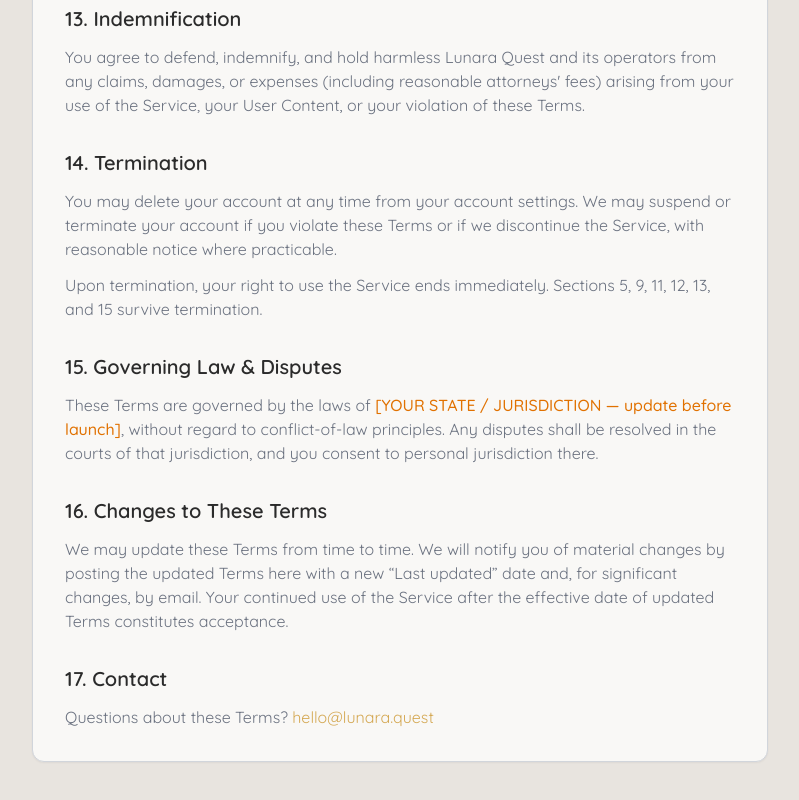
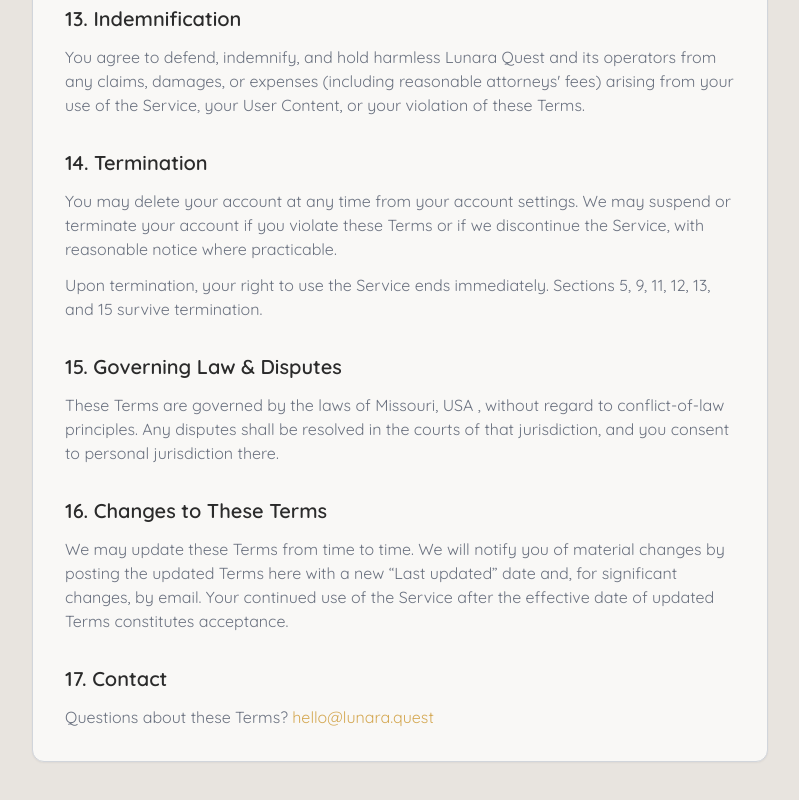
Before and after one commit to IndigoW0lf/homeschool_portal, a Next.js app: page /legal/terms in a window 1280 px wide. Shown: the part 3386-4186 px from the top of the page, without its empty margins (240-1039 px from the left). Built offline with nearby package versions, Linux system fonts and the light colour scheme; a web font is replaced by a local one.

Commit message:
Set governing law jurisdiction to Missouri, USA
https://claude.ai/code/session_01WXzHXZCFzn4uE4RHqTqXdj

```diff
--- a/src/app/legal/terms/page.tsx
+++ b/src/app/legal/terms/page.tsx
@@ -288,9 +288,7 @@ export default function TermsPage() {
               </h2>
               <p>
                 These Terms are governed by the laws of{' '}
-                <span className="text-amber-600 dark:text-amber-400 font-medium">
-                  [YOUR STATE / JURISDICTION — update before launch]
-                </span>
+                Missouri, USA
                 , without regard to conflict-of-law principles. Any disputes shall be resolved in the
                 courts of that jurisdiction, and you consent to personal jurisdiction there.
               </p>
```
